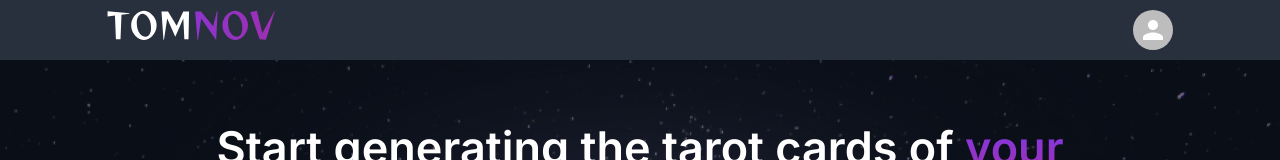
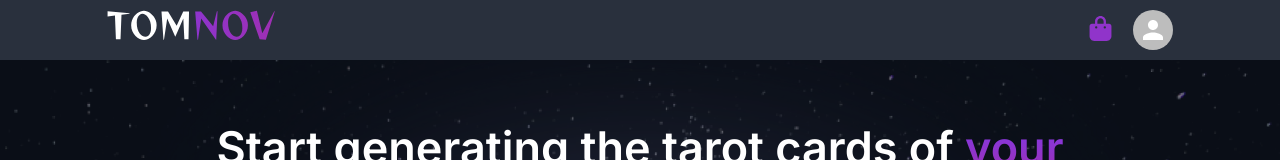
Before and after one commit to nabeelnasir9/fe-tomnov, a React (Vite) app: page / in a window 1280 px wide. Shown: the top 160 px of the page. Built offline with nearby package versions, Linux system fonts and the light colour scheme; sample sign-in values are in the browser's storage.

Commit message:
first commit

```diff
--- a/index.html
+++ b/index.html
@@ -10,7 +10,7 @@
       rel="stylesheet"
     />
     <meta name="viewport" content="width=device-width, initial-scale=1.0" />
-    <title>Tomnov</title>
+    <title>Synthseer</title>
   </head>
   <body>
     <div id="root"></div>
--- a/package.json
+++ b/package.json
@@ -19,7 +19,7 @@
     "react-dom": "^18.2.0",
     "react-dropzone": "^14.2.3",
     "react-hot-toast": "^2.4.1",
-    "react-icons": "^5.0.1",
+    "react-icons": "^5.1.0",
     "react-otp-input": "^3.1.1",
     "react-router-dom": "^6.22.3"
   },
--- a/src/components/navbar/index.jsx
+++ b/src/components/navbar/index.jsx
@@ -1,6 +1,6 @@
 import { useState, useEffect } from "react";
 import Logo from "./../../assets/logo.svg";
-import { useNavigate } from "react-router-dom";
+import { Link, useNavigate } from "react-router-dom";
 import "./index.css";
 import Grid from "@mui/material/Grid";
 import BegIcon from "./../../assets/beg.svg";
@@ -10,6 +10,8 @@ import {
   DialogActions,
   Button as MuiButton,
 } from "@mui/material";
+import { FaBagShopping } from "react-icons/fa6";
+
 
 // eslint-disable-next-line react/prop-types
 const Navbar = ({ margin }) => {
@@ -27,7 +29,7 @@ const Navbar = ({ margin }) => {
         email
           .split(" ")
           .map((email) => email[0])
-          .join(""),
+          .join("")
       );
     }
   }, []);
@@ -67,6 +69,13 @@ const Navbar = ({ margin }) => {
           <Grid item xs={6} sm={6} md={6} lg={6} xl={6}>
             {loggedIn ? (
               <div className="navbar-right-section">
+                <div style={{marginRight:'20px'}}>
+                  <Link to="/order">
+                 <FaBagShopping color="#9034CA" size={25} />
+                 </Link>
+
+                </div>
+
                 <Avatar
                   onClick={() => setDialogOpen(true)}
                   style={{ textTransform: "capitalize" }}
@@ -78,6 +87,7 @@ const Navbar = ({ margin }) => {
                     <MuiButton onClick={handleLogout}>Logout</MuiButton>
                   </DialogActions>
                 </Dialog>
+
               </div>
             ) : (
               <div className="navbar-right-section">
```
Also changed, not shown: 1 other file (tests, documents, lock files or other folders).
